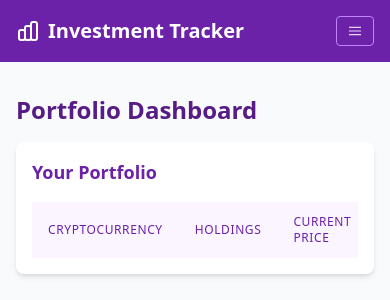
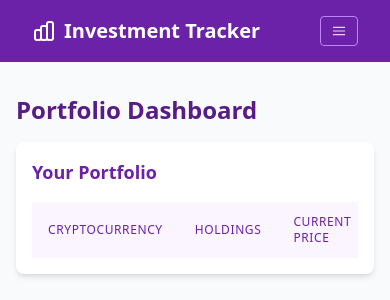
Before and after one commit to trangman/crypto-portfolio, a Flask app: page /dashboard in a window 390 px wide. Shown: the top 300 px of the page. Run offline with Flask 3, Linux system fonts and the light colour scheme; the visitor is signed in with stand-in values (Sample User, id 1); data comes from the database, SQL or seed files in the repository; data that the repository does not hold is empty; some libraries are stand-ins or nearby versions.

Commit message:
Fix mobile layout: add minimum width and improve title visibility

```diff
--- a/templates/base.html
+++ b/templates/base.html
@@ -28,15 +28,15 @@
         }
     </script>
 </head>
-<body class="flex flex-col min-h-full bg-gray-50">
+<body class="flex flex-col min-h-full bg-gray-50 min-w-[320px]">
     <nav class="bg-primary-800 text-white p-4">
-        <div class="container mx-auto">
+        <div class="container mx-auto px-4">
             <div class="flex justify-between items-center">
-                <a href="{{ url_for('index') }}" class="text-xl font-bold flex items-center">
-                    <svg xmlns="http://www.w3.org/2000/svg" class="h-6 w-6 mr-2" fill="none" viewBox="0 0 24 24" stroke="currentColor">
+                <a href="{{ url_for('index') }}" class="text-xl font-bold flex items-center flex-shrink-0">
+                    <svg xmlns="http://www.w3.org/2000/svg" class="h-6 w-6 mr-2 flex-shrink-0" fill="none" viewBox="0 0 24 24" stroke="currentColor">
                         <path stroke-linecap="round" stroke-linejoin="round" stroke-width="2" d="M9 19v-6a2 2 0 00-2-2H5a2 2 0 00-2 2v6a2 2 0 002 2h2a2 2 0 002-2zm0 0V9a2 2 0 012-2h2a2 2 0 012 2v10m-6 0a2 2 0 002 2h2a2 2 0 002-2m0 0V5a2 2 0 012-2h2a2 2 0 012 2v14a2 2 0 01-2 2h-2a2 2 0 01-2-2z" />
                     </svg>
-                    <span class="inline">Investment Tracker</span>
+                    <span class="whitespace-nowrap">Investment Tracker</span>
                 </a>
 
                 <!-- Mobile menu button -->
```
